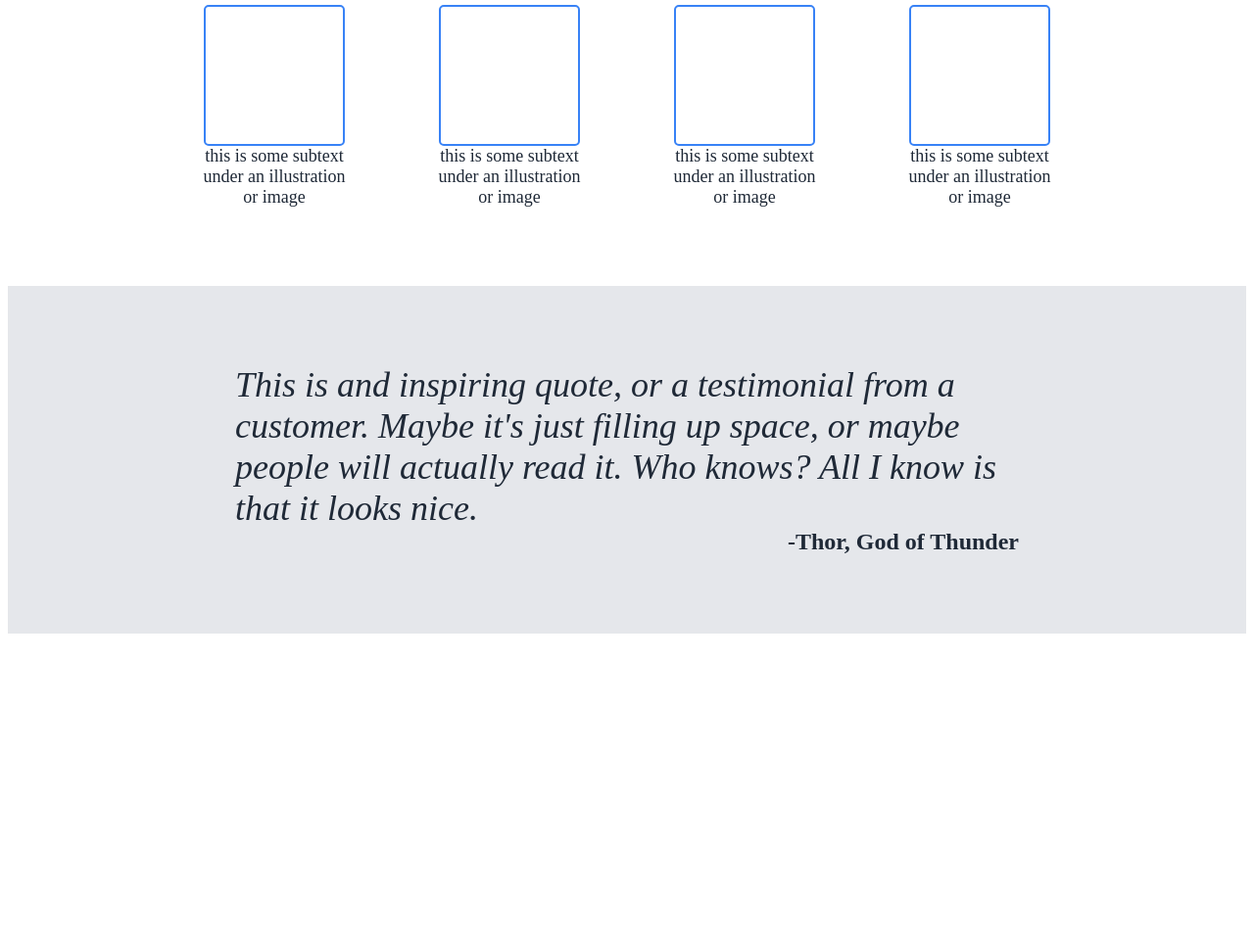
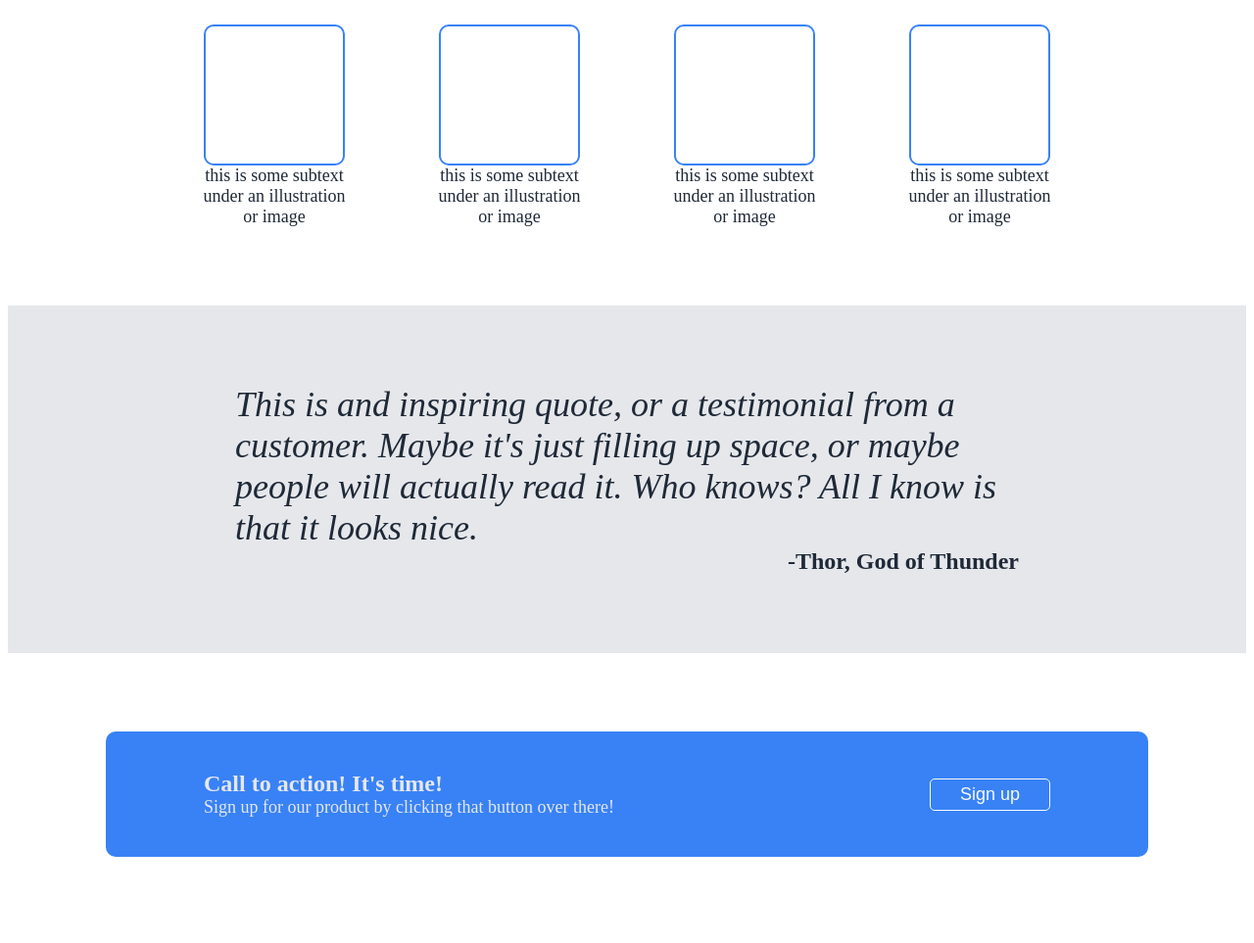
Before and after one commit to khantuevao/landing-page, a plain HTML site: page index.html in a window 1280 px wide. Shown: the part 602-1565 px from the top of the page at 98% size. Before the commit the page ends 1257 px from the top, so only its background shows below. Drawn offline with Linux system fonts and the light colour scheme.

Commit message:
Fill section-four for html and css

```diff
--- a/index.html
+++ b/index.html
@@ -49,5 +49,16 @@
                 <div class="signature">-Thor, God of Thunder</div>
             </div>
         </div>
+        <div class="section-four">
+            <div class="call">
+                <div class="four-left">
+                    <div class="four-header">Call to action! It's time!</div>
+                    <div class="four-text">Sign up for our product by clicking that button over there!</div>
+                </div>
+                <div class="four-button">
+                    <button class="lower">Sign up</button>
+                </div>
+            </div>
+        </div>
     </body>
 </html>
--- a/style.css
+++ b/style.css
@@ -34,8 +34,8 @@ a {
     display: flex;
     flex-direction: column;
     align-items: flex-start;
-    width: 420px;
-    height: 210px;
+    width: 460px;
+    height: 230px;
     justify-content: space-between;
 }
 
@@ -54,7 +54,7 @@ button {
     background-color: #3882f6;
     color: #f9faf8;
     border-radius: 5px;
-    padding: 5px 20px;
+    padding: 5px 30px;
     border: none;
     font-size: 18px;
 }
@@ -105,7 +105,7 @@ button {
     height: 140px;
     width: 140px;
     border: 2px solid #3882f6;
-    border-radius: 5px;
+    border-radius: 10px;
 }
 
 .section-three {
@@ -133,3 +133,39 @@ button {
     font-size: 24px;
     text-align: right;
 }
+
+.section-four {
+    padding: 80px 100px;
+    display: flex;
+    justify-content: center;
+
+}
+
+.call {
+    background-color: #3882f6;
+    padding: 40px 100px;
+    color:#e5e7eb;
+    display: flex;
+    justify-content: space-between;
+    border-radius: 10px;
+    align-items: center;
+    width: 1000px;
+}
+
+.four-header {
+    font-size: 24px;
+    font-weight: 900;
+}
+
+.four-text {
+    font-size: 18px;
+    color: #e5e7eb;
+}
+
+.four-right {
+    display: flex;
+}
+
+.lower {
+    border: 1px solid #f9faf8;
+}
```
